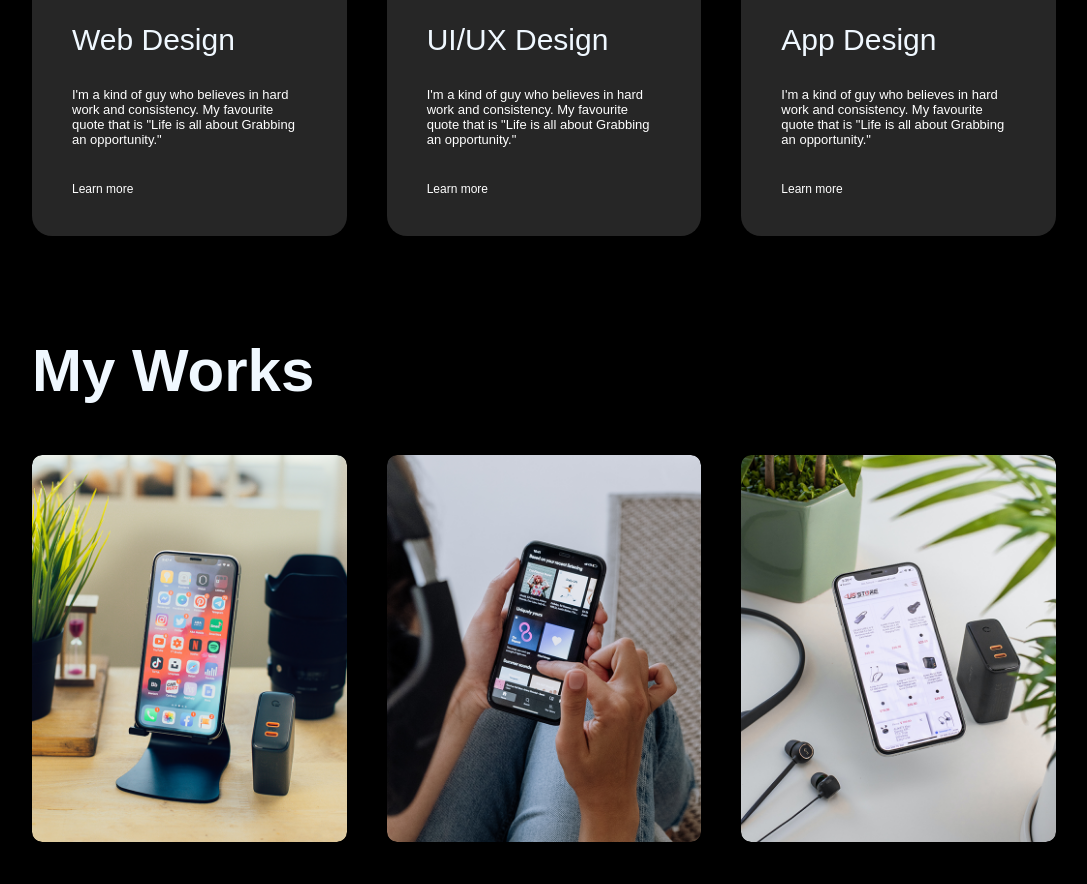
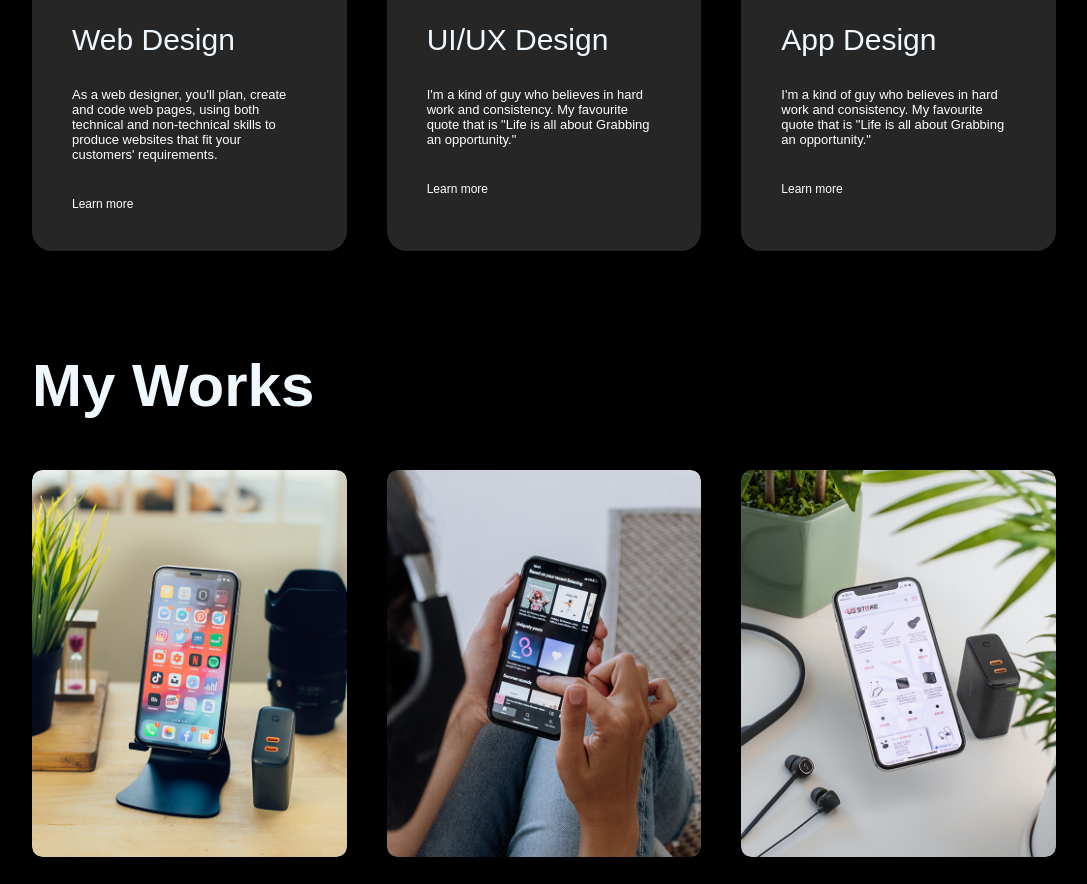
Before and after one commit to DheenaDayalanS/portfolio.github.io, a plain HTML site: page index.htm in a window 1280 px wide. Shown: the part 1611-2495 px from the top of the page, without its empty margins (96-1183 px from the left). Drawn offline with Linux system fonts and the light colour scheme.

Commit message:
Update index.htm

```diff
--- a/index.htm
+++ b/index.htm
@@ -78,8 +78,8 @@
             <div>
                 <i class="fa-solid fa-code"></i><br>
                 <br><h2><span>Web Design</span></h2><br>
-                <p1>I'm a kind of guy who believes in hard work and consistency.
-                    My favourite quote that is "Life is all about Grabbing an opportunity."</p1><br>
+                <p1>As a web designer, you'll plan, create and code web pages, using both technical
+                    and non-technical skills to produce websites that fit your customers' requirements.</p1><br>
                     <br><a href="#">Learn more</a>
             </div>
             <div>
```
